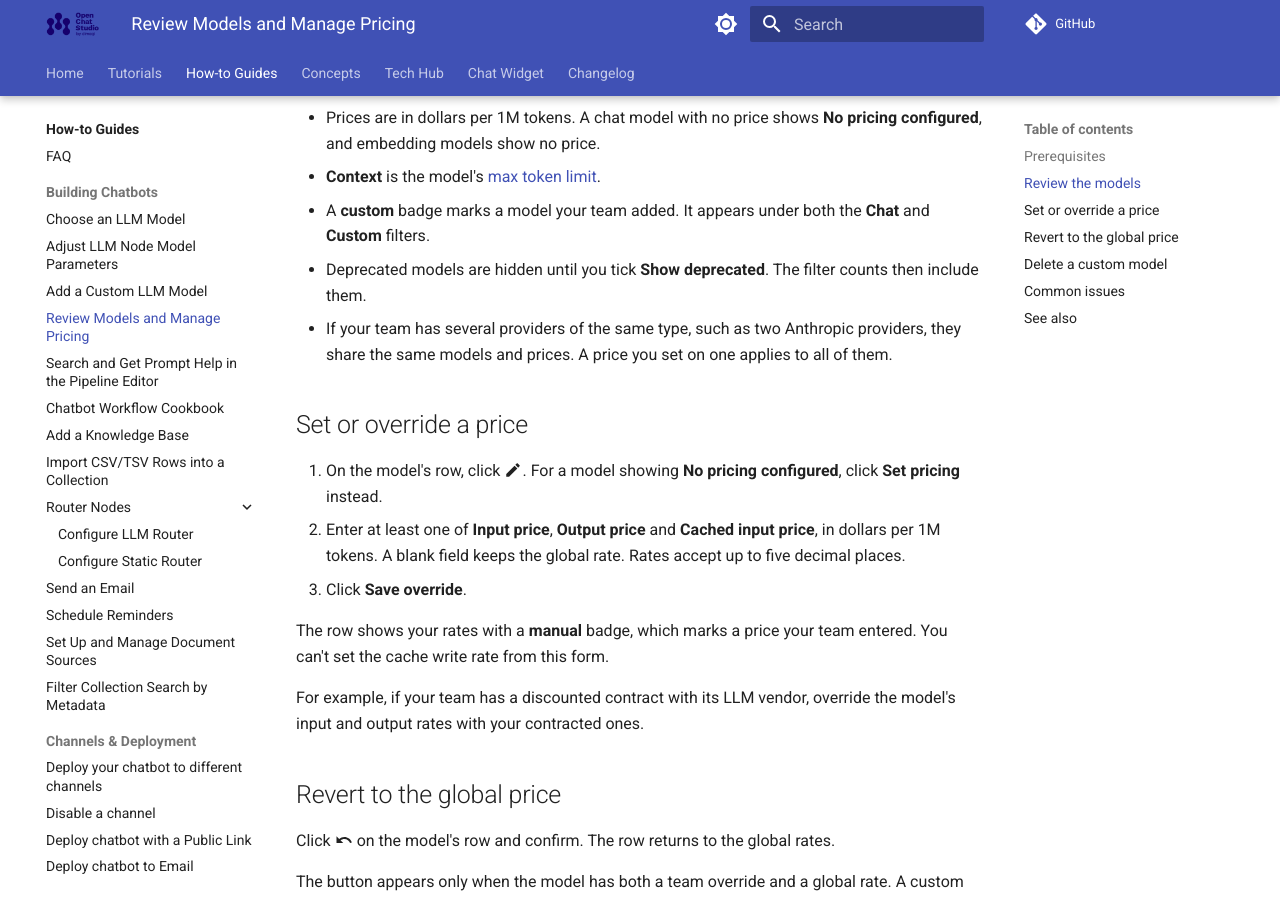
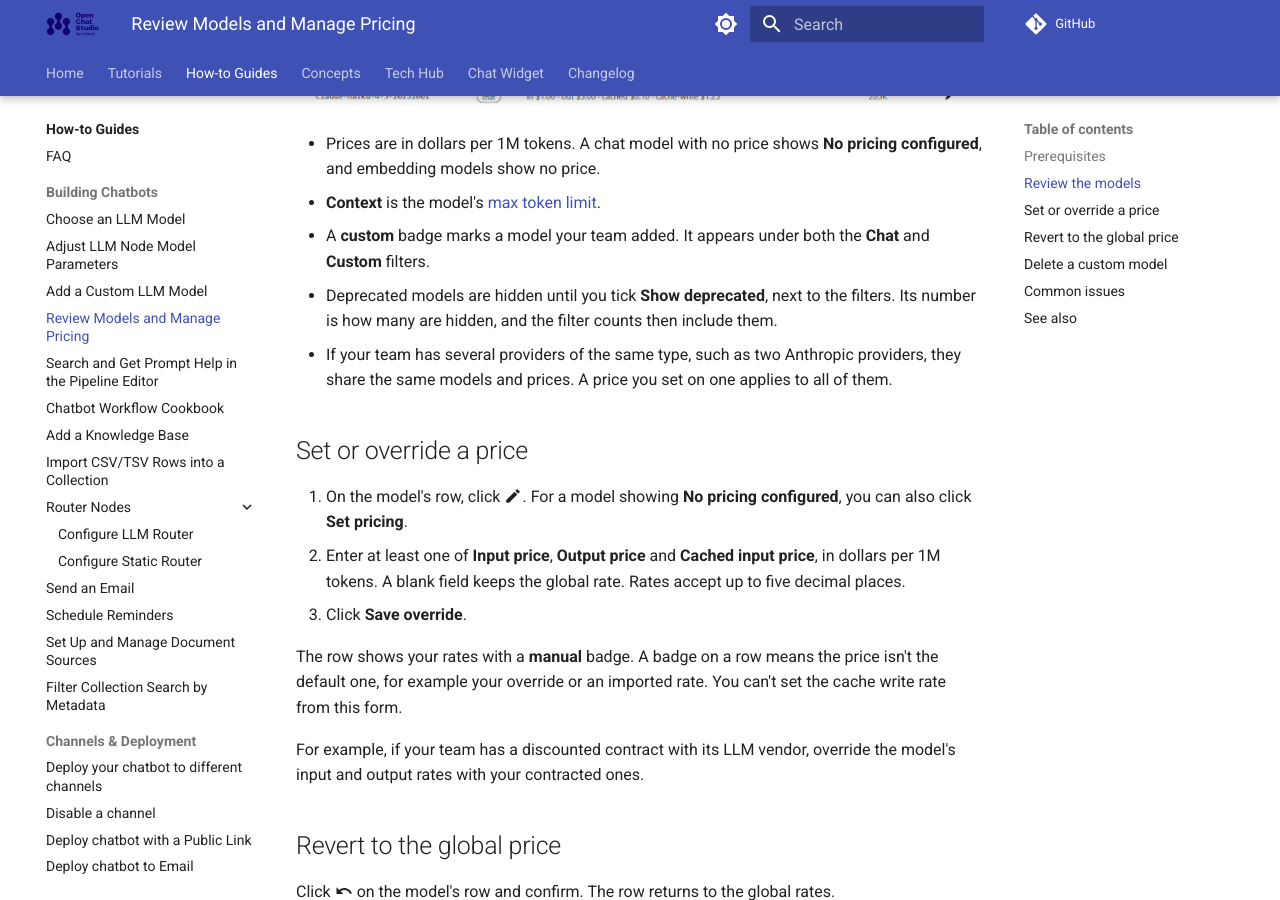
Before and after one commit to dimagi/open-chat-studio-docs, an MkDocs documentation site: the page built from docs/how-to/review_models_and_manage_pricing.md, in a window 1280 px wide and 900 px high, scrolled down 811 px. Built offline with MkDocs 1.6.1 and Material for MkDocs 9.7.7, drawn with Linux system fonts in a browser that asks for light colours; a script that is not in the unit is left out; comment, search, counter and statistics services are not loaded; some of the changed text lies outside the part shown.

Commit message:
Review fixes: Accuracy & simplify

```diff
--- a/docs/how-to/review_models_and_manage_pricing.md
+++ b/docs/how-to/review_models_and_manage_pricing.md
@@ -4,7 +4,7 @@
 
 ## Prerequisites
 
-- A [configured LLM provider](../tutorials/configure_llm_providers.md) in your team
+- A [configured LLM provider](../tutorials/configure_llm_providers.md) in your team, already saved. The **Models** tab appears only once the provider exists
 
 ## Review the models
 
@@ -16,16 +16,16 @@
 - Prices are in dollars per 1M tokens. A chat model with no price shows **No pricing configured**, and embedding models show no price.
 - **Context** is the model's [max token limit](../concepts/llm.md#max-token-limit).
 - A **custom** badge marks a model your team added. It appears under both the **Chat** and **Custom** filters.
-- Deprecated models are hidden until you tick **Show deprecated**. The filter counts then include them.
+- Deprecated models are hidden until you tick **Show deprecated**, next to the filters. Its number is how many are hidden, and the filter counts then include them.
 - If your team has several providers of the same type, such as two Anthropic providers, they share the same models and prices. A price you set on one applies to all of them.
 
 ## Set or override a price
 
-1. On the model's row, click :material-pencil:. For a model showing **No pricing configured**, click **Set pricing** instead.
+1. On the model's row, click :material-pencil:. For a model showing **No pricing configured**, you can also click **Set pricing**.
 2. Enter at least one of **Input price**, **Output price** and **Cached input price**, in dollars per 1M tokens. A blank field keeps the global rate. Rates accept up to five decimal places.
 3. Click **Save override**.
 
-The row shows your rates with a **manual** badge, which marks a price your team entered. You can't set the cache write rate from this form.
+The row shows your rates with a **manual** badge. A badge on a row means the price isn't the default one, for example your override or an imported rate. You can't set the cache write rate from this form.
 
 For example, if your team has a discounted contract with its LLM vendor, override the model's input and output rates with your contracted ones.
 
```
Also changed, not shown: docs/concepts/llm.md (+1 -2 lines), docs/concepts/team/llm_providers.md (+0 -4 lines).
